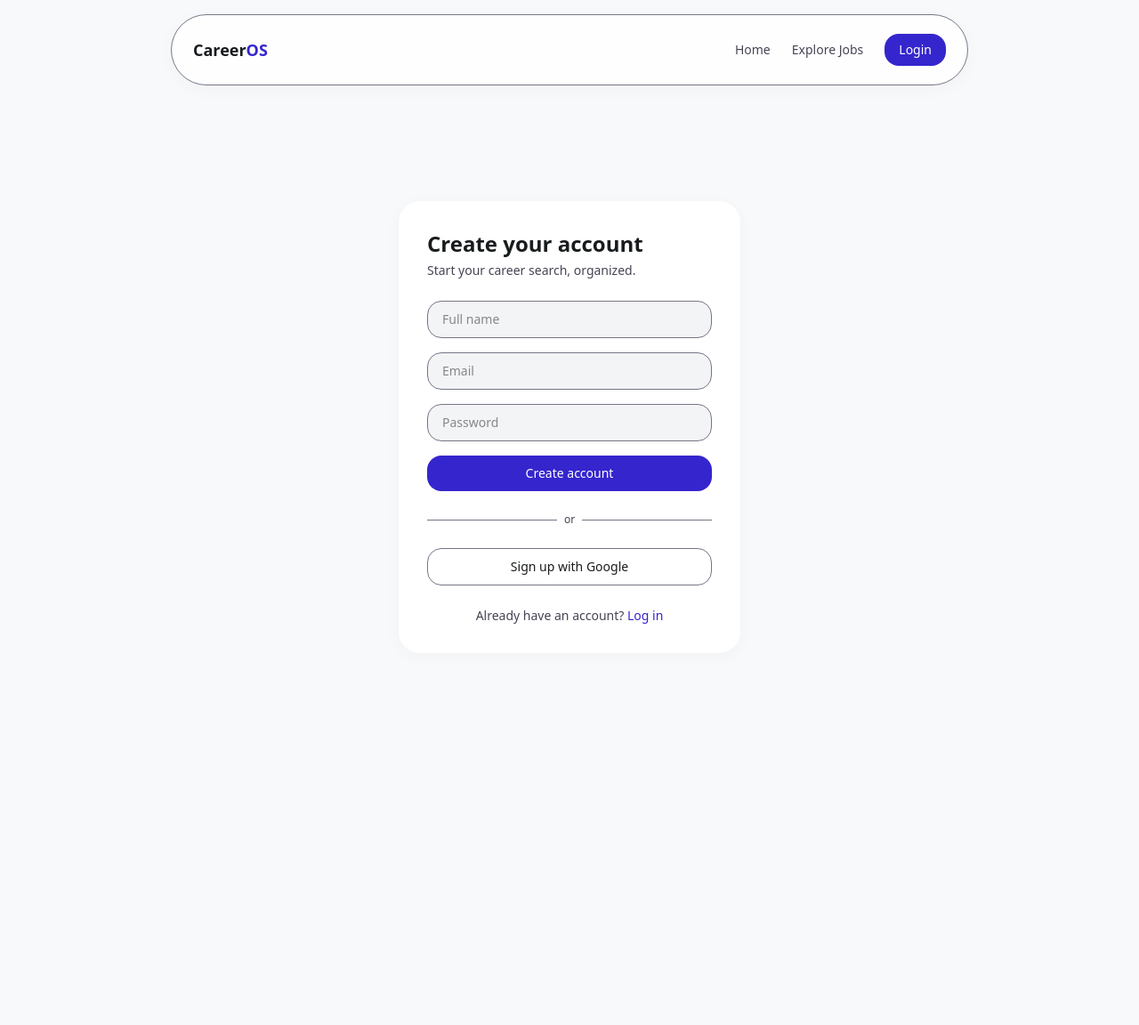
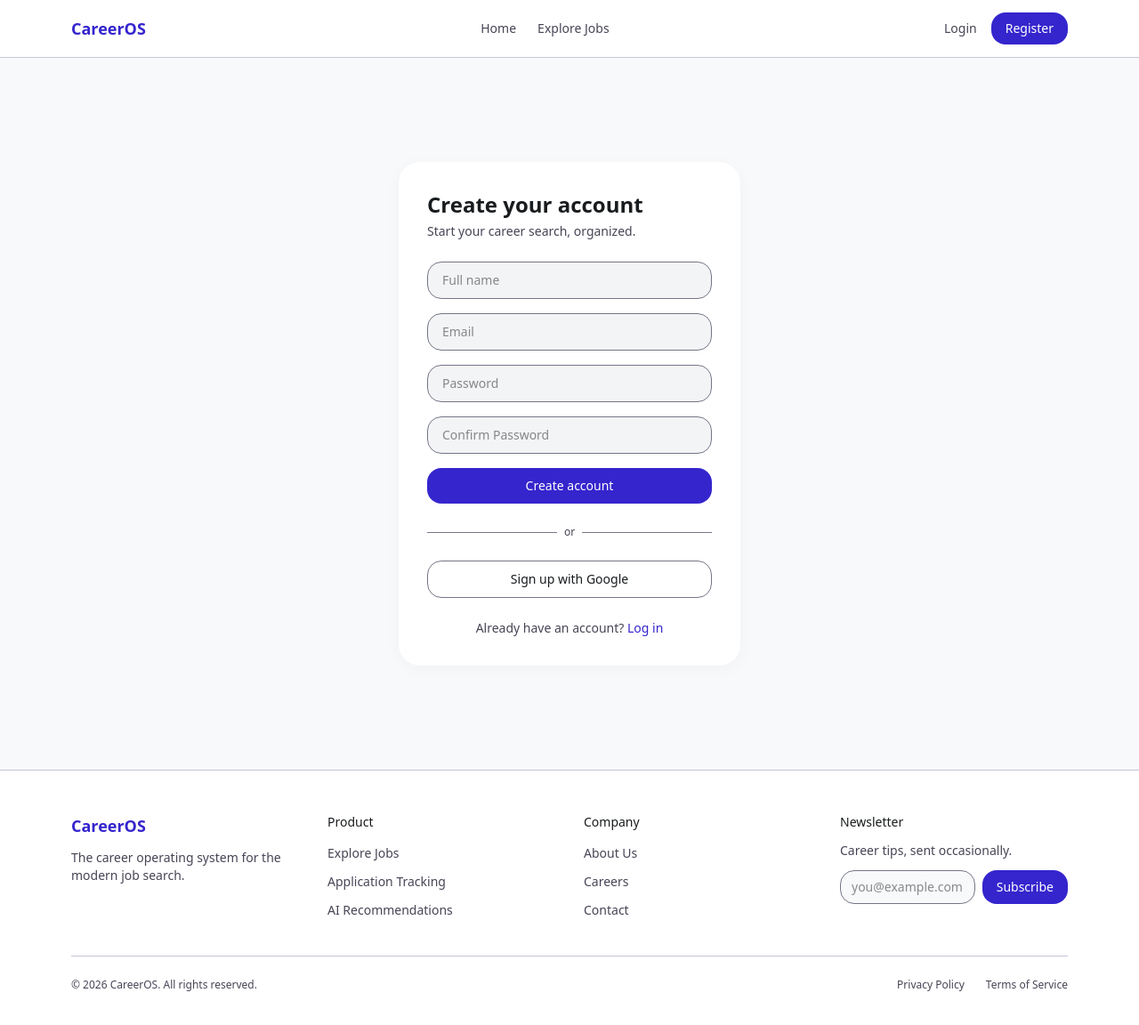
Before and after one commit to nilanjanajui/careeros-client, a Next.js app: page /register in a window 1280 px wide. Shown: the top 1152 px of the page at 89% size. Before the commit the page ends 880 px from the top, so only its background shows below. Built offline with nearby package versions, Linux system fonts and the light colour scheme; no server answers.

Commit message:
fixed navbar and added register button

```diff
--- a/src/app/layout.tsx
+++ b/src/app/layout.tsx
@@ -2,6 +2,7 @@ import { Sora, Inter } from "next/font/google";
 import "./globals.css";
 import { Providers } from "./providers";
 import { Navbar } from "@/components/layout/Navbar";
+import { Footer } from "@/components/layout/Footer";
 
 const sora = Sora({ subsets: ["latin"], variable: "--font-sora" });
 const inter = Inter({ subsets: ["latin"], variable: "--font-inter" });
@@ -13,6 +14,7 @@ export default function RootLayout({ children }: { children: React.ReactNode })
         <Providers>
           <Navbar />
           {children}
+          <Footer />
         </Providers>
       </body>
     </html>
--- a/src/app/login/page.tsx
+++ b/src/app/login/page.tsx
@@ -9,6 +9,7 @@ import { useState } from "react";
 export default function LoginPage() {
     const router = useRouter();
     const setAccessToken = useAuthStore((s) => s.setAccessToken);
+    const setUser = useAuthStore((s) => s.setUser);
     const [serverError, setServerError] = useState<string | null>(null);
 
     const { register, handleSubmit, setValue, formState: { errors, isSubmitting } } =
@@ -28,6 +29,7 @@ export default function LoginPage() {
             return;
         }
         setAccessToken(json.accessToken);
+        setUser(json.user);
         router.push("/dashboard");
     }
 
--- a/src/app/providers.tsx
+++ b/src/app/providers.tsx
@@ -15,6 +15,7 @@ export function Providers({ children }: { children: React.ReactNode }) {
 
 export function AuthHydrator() {
     const setAccessToken = useAuthStore((s) => s.setAccessToken);
+    const setUser = useAuthStore((s) => s.setUser);
     const setHydrated = useAuthStore((s) => s.setHydrated);
 
     useEffect(() => {
@@ -25,6 +26,7 @@ export function AuthHydrator() {
             .then((res) => res.ok ? res.json() : null)
             .then((data) => {
                 if (data?.accessToken) setAccessToken(data.accessToken);
+                if (data?.user) setUser(data.user);
             })
             .finally(() => setHydrated(true));
         // eslint-disable-next-line react-hooks/exhaustive-deps
--- a/src/app/register/page.tsx
+++ b/src/app/register/page.tsx
@@ -6,15 +6,24 @@ import { useAuthStore } from "@/store/authStore";
 import { useRouter } from "next/navigation";
 import { useState } from "react";
 
+type RegisterFormInput = RegisterInput & {
+    confirmPassword: string;
+};
+
 export default function RegisterPage() {
     const router = useRouter();
     const setAccessToken = useAuthStore((s) => s.setAccessToken);
+    const setUser = useAuthStore((s) => s.setUser);
     const [serverError, setServerError] = useState<string | null>(null);
 
     const { register, handleSubmit, formState: { errors, isSubmitting } } =
-        useForm<RegisterInput>({ resolver: zodResolver(registerSchema) });
+        useForm<RegisterFormInput>({
+            resolver: zodResolver(registerSchema.extend({
+                confirmPassword: registerSchema.shape.password,
+            }))
+        });
 
-    async function onSubmit(data: RegisterInput) {
+    async function onSubmit(data: RegisterFormInput) {
         setServerError(null);
         const res = await fetch(`${process.env.NEXT_PUBLIC_API_URL}/auth/register`, {
             method: "POST",
@@ -28,6 +37,7 @@ export default function RegisterPage() {
             return;
         }
         setAccessToken(json.accessToken);
+        setUser(json.user);
         router.push("/dashboard");
     }
 
@@ -66,7 +76,15 @@ export default function RegisterPage() {
                         />
                         {errors.password && <p className="mt-1 text-xs text-error">{errors.password.message}</p>}
                     </div>
-
+                    <div>
+                        <input
+                            {...register("confirmPassword")}
+                            type="password"
+                            placeholder="Confirm Password"
+                            className="w-full rounded-input border border-outline bg-surface-container-low px-4 py-2.5 font-body text-sm outline-none focus:ring-2 focus:ring-primary-container"
+                        />
+                        {errors.confirmPassword && <p className="mt-1 text-xs text-error">{errors.confirmPassword.message}</p>}
+                    </div>
                     {serverError && <p className="text-sm text-error">{serverError}</p>}
 
                     <button
--- /dev/null
+++ b/src/components/layout/Footer.tsx
@@ -0,0 +1,85 @@
+import Link from "next/link";
+
+const PRODUCT_LINKS = [
+    { href: "/jobs", label: "Explore Jobs" },
+    { href: "/applications/manage", label: "Application Tracking" },
+    { href: "/#recommendations", label: "AI Recommendations" },
+];
+
+const COMPANY_LINKS = [
+    { href: "/about", label: "About Us" },
+    { href: "/careers", label: "Careers" },
+    { href: "/contact", label: "Contact" },
+];
+
+export function Footer() {
+    return (
+        <footer className="border-t border-outline-variant bg-surface-container-lowest">
+            <div className="mx-auto max-w-6xl px-4 py-12">
+                <div className="grid grid-cols-2 gap-8 md:grid-cols-4">
+                    <div>
+                        <span className="font-heading text-lg font-bold text-primary">CareerOS</span>
+                        <p className="mt-3 font-body text-sm text-on-surface-variant">
+                            The career operating system for the modern job search.
+                        </p>
+                    </div>
+
+                    <div>
+                        <p className="font-body text-sm font-medium text-on-surface">Product</p>
+                        <ul className="mt-3 space-y-2">
+                            {PRODUCT_LINKS.map((link) => (
+                                <li key={link.href}>
+                                    <Link href={link.href} className="font-body text-sm text-on-surface-variant hover:text-on-surface">
+                                        {link.label}
+                                    </Link>
+                                </li>
+                            ))}
+                        </ul>
+                    </div>
+
+                    <div>
+                        <p className="font-body text-sm font-medium text-on-surface">Company</p>
+                        <ul className="mt-3 space-y-2">
+                            {COMPANY_LINKS.map((link) => (
+                                <li key={link.href}>
+                                    <Link href={link.href} className="font-body text-sm text-on-surface-variant hover:text-on-surface">
+                                        {link.label}
+                                    </Link>
+                                </li>
+                            ))}
+                        </ul>
+                    </div>
+
+                    <div>
+                        <p className="font-body text-sm font-medium text-on-surface">Newsletter</p>
+                        <p className="mt-3 font-body text-sm text-on-surface-variant">
+                            Career tips, sent occasionally.
+                        </p>
+                        {/* Not wired to anything — no newsletter/email-capture endpoint exists in the backend. UI only. */}
+                        <form className="mt-3 flex gap-2">
+                            <input
+                                type="email"
+                                placeholder="you@example.com"
+                                className="w-full min-w-0 rounded-input border border-outline bg-background px-3 py-2 font-body text-sm outline-none focus:ring-2 focus:ring-primary"
+                            />
+                            <button
+                                type="submit"
+                                className="shrink-0 rounded-input bg-primary px-4 py-2 font-body text-sm font-medium text-on-primary hover:bg-primary-container"
+                            >
+                                Subscribe
+                            </button>
+                        </form>
+                    </div>
+                </div>
+
+                <div className="mt-10 flex flex-col items-center justify-between gap-4 border-t border-outline-variant pt-6 font-body text-xs text-on-surface-variant md:flex-row">
+                    <p>© {new Date().getFullYear()} CareerOS. All rights reserved.</p>
+                    <div className="flex gap-6">
+                        <Link href="/privacy" className="hover:text-on-surface">Privacy Policy</Link>
+                        <Link href="/terms" className="hover:text-on-surface">Terms of Service</Link>
+                    </div>
+                </div>
+            </div>
+        </footer>
+    );
+}
--- a/src/components/layout/Navbar.tsx
+++ b/src/components/layout/Navbar.tsx
@@ -1,30 +1,97 @@
 "use client";
 import Link from "next/link";
+import { usePathname } from "next/navigation";
 import { useAuthStore } from "@/store/authStore";
+
+const LOGGED_OUT_LINKS = [
+    { href: "/", label: "Home" },
+    { href: "/jobs", label: "Explore Jobs" },
+];
+
+const LOGGED_IN_LINKS = [
+    { href: "/", label: "Home" },
+    { href: "/jobs", label: "Jobs" },
+    { href: "/dashboard", label: "Dashboard" },
+    { href: "/applications/manage", label: "Applications" },
+];
 
 export function Navbar() {
     const user = useAuthStore((s) => s.user);
     const hydrated = useAuthStore((s) => s.hydrated);
+    const pathname = usePathname();
+    const isAuthed = hydrated && Boolean(user);
+    const links = isAuthed ? LOGGED_IN_LINKS : LOGGED_OUT_LINKS;
 
     return (
-        <header className="sticky top-4 z-50 mx-auto flex h-20 w-[calc(100%-32px)] max-w-4xl items-center justify-between rounded-full border border-outline bg-white/80 px-6 shadow-card backdrop-blur-md">
-            <Link href="/" className="font-heading text-lg font-bold text-on-surface">
-                Career<span className="text-primary">OS</span>
+        <header className="sticky top-0 z-50 border-b border-outline-variant bg-surface-container-lowest">
+            <div className="mx-auto flex h-16 max-w-6xl items-center justify-between px-4">
+                <Link href="/" className="font-heading text-lg font-bold text-primary">
+                    CareerOS
                 </Link>
-            <nav className="flex items-center gap-6 font-body text-sm font-medium text-on-surface-variant">
-                <Link href="/" className="hidden hover:text-on-surface md:inline">Home</Link>
-                <Link href="/jobs" className="hidden hover:text-on-surface md:inline">Explore Jobs</Link>
-                {hydrated && user ? (
-                    <Link href="/dashboard" className="hover:text-on-surface">Dashboard</Link>
+
+                <nav className="hidden items-center gap-6 font-body text-sm font-medium md:flex">
+                    {links.map((link) => {
+                        const active = pathname === link.href;
+                        return (
+                            <Link
+                                key={link.href}
+                                href={link.href}
+                                className={
+                                    active
+                                        ? "text-primary"
+                                        : "text-on-surface-variant hover:text-on-surface"
+                                }
+                            >
+                                {link.label}
+                            </Link>
+                        );
+                    })}
+                </nav>
+
+                <div className="flex items-center gap-4">
+                    {isAuthed ? (
+                        <>
+                            <button
+                                type="button"
+                                aria-label="Notifications"
+                                className="rounded-full p-2 text-on-surface-variant hover:bg-surface-container-low"
+                            >
+                                <BellIcon />
+                            </button>
+                            <div
+                                className="flex h-9 w-9 items-center justify-center rounded-full bg-primary-container font-body text-sm font-medium text-on-primary-container"
+                                aria-label={user?.name ?? "Account"}
+                            >
+                                {(user?.name ?? "U").charAt(0).toUpperCase()}
+                            </div>
+                        </>
                     ) : (
+                        <>
                             <Link
                                 href="/login"
-                        className="rounded-input bg-primary px-4 py-2 text-on-primary transition-colors hover:bg-primary-container"
+                                className="hidden font-body text-sm font-medium text-on-surface-variant hover:text-on-surface sm:inline"
                             >
                                 Login
                             </Link>
+                            <Link
+                                href="/register"
+                                className="rounded-input bg-primary px-4 py-2 font-body text-sm font-medium text-on-primary transition-colors hover:bg-primary-container"
+                            >
+                                Register
+                            </Link>
+                        </>
                     )}
-            </nav>
+                </div>
+            </div>
         </header>
     );
 }
+
+function BellIcon() {
+    return (
+        <svg width="20" height="20" viewBox="0 0 24 24" fill="none" stroke="currentColor" strokeWidth="2">
+            <path d="M18 8a6 6 0 0 0-12 0c0 7-3 9-3 9h18s-3-2-3-9" />
+            <path d="M13.73 21a2 2 0 0 1-3.46 0" />
+        </svg>
+    );
+}
```
Lines whose indentation alone changed are shown as unchanged.
